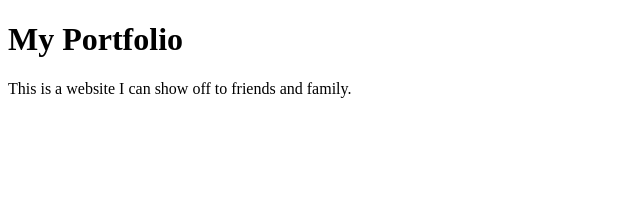
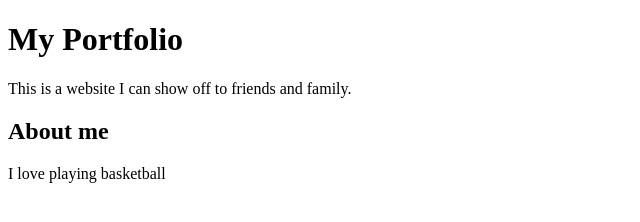
Before and after one commit to mmj56/protfolio, a plain HTML site: page index.html in a window 1280 px wide. Shown: the whole page, without its empty margins (0-640 px from the left). Drawn offline with Linux system fonts and the light colour scheme.

Commit message:
add an about me section

```diff
--- a/index.html
+++ b/index.html
@@ -6,5 +6,7 @@
 	<body>
 		<h1>My Portfolio</h1>
 		<p>This is a website I can show off to friends and family.</p>
+		<h2>About me</h2>
+		<p>I love playing basketball </p>
 	</body>
 </html>
```
